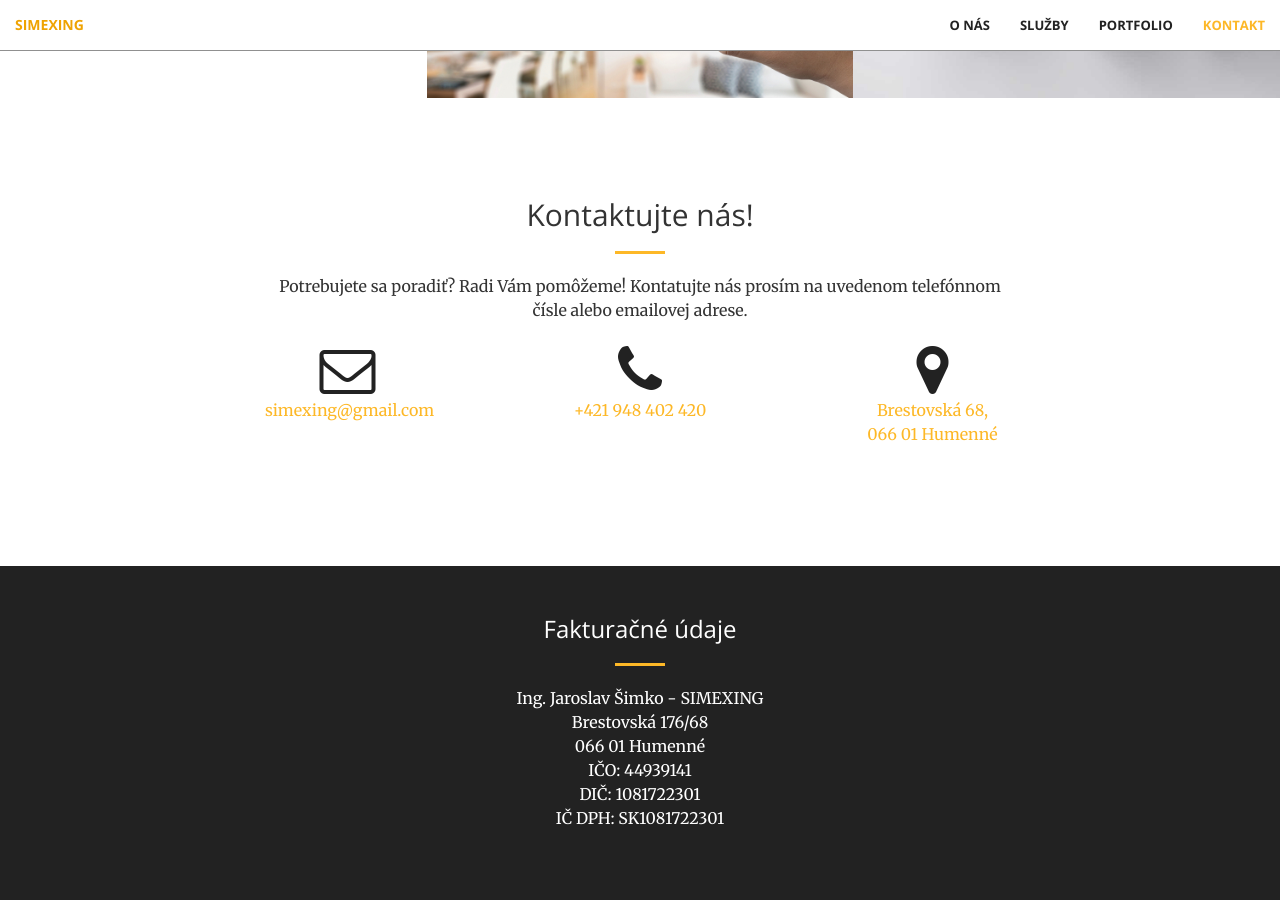
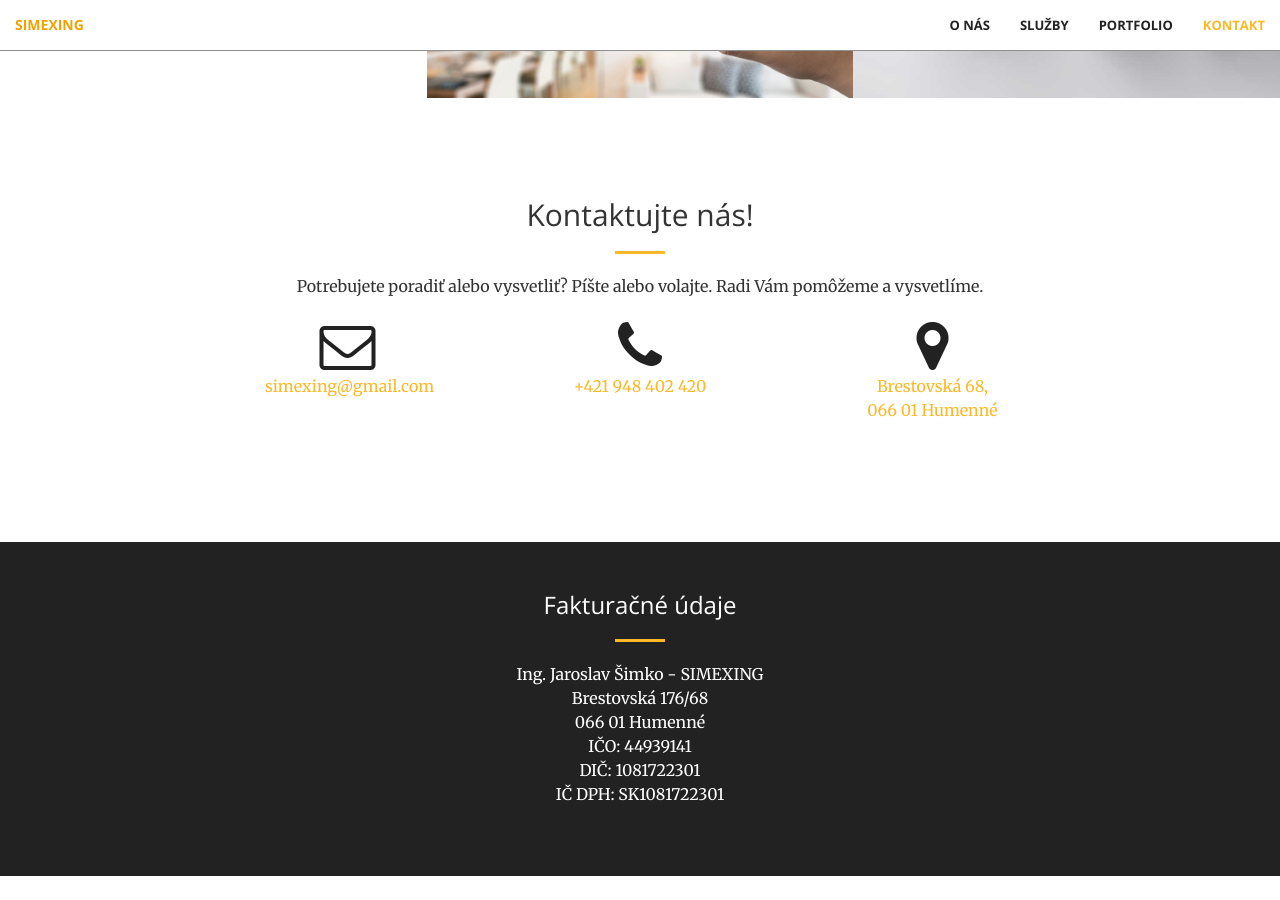
Before and after one commit to stesi13/simexing, a Jekyll site: the page built from index.html, in a window 1280 px wide and 900 px high, scrolled down 2009 px. Built offline with Jekyll 4.4.1, drawn with Linux system fonts in a browser that asks for light colours; after the commit the page ends 2885 px from its top, so only the background shows below that.

Commit message:
Update contact.html

```diff
--- a/_includes/contact.html
+++ b/_includes/contact.html
@@ -4,7 +4,7 @@
             <div class="col-lg-8 col-lg-offset-2 text-center">
                 <h2 class="section-heading">Kontaktujte nás!</h2>
                 <hr class="primary">
-                <p>Potrebujete sa poradiť? Radi Vám pomôžeme! Kontatujte nás prosím na uvedenom telefónnom čísle alebo emailovej adrese.</p>
+                <p>Potrebujete poradiť alebo vysvetliť? Píšte alebo volajte. Radi Vám pomôžeme a vysvetlíme.</p>
             </div>
         <div class="col-lg-2 col-lg-offset-2 text-center">
             <a href="mailto:{{ site.email }}">
```
